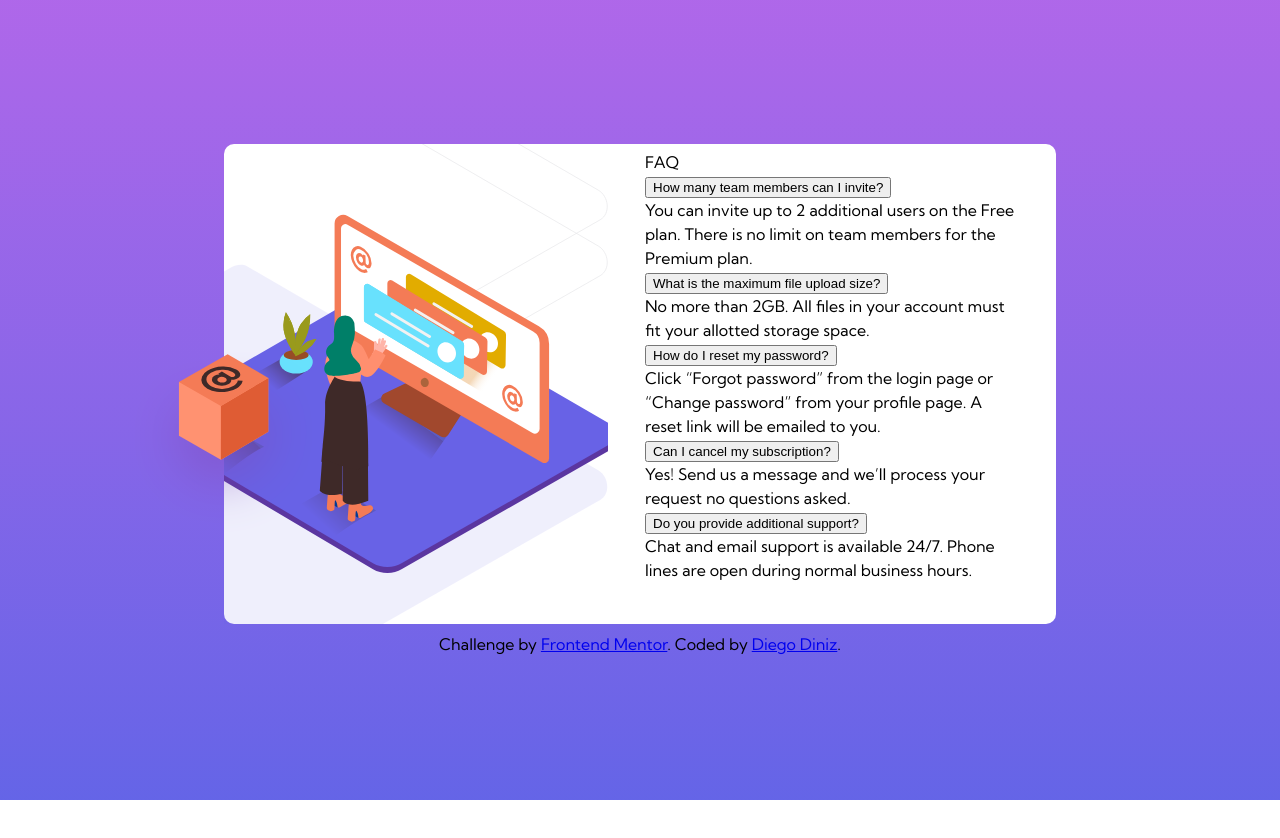
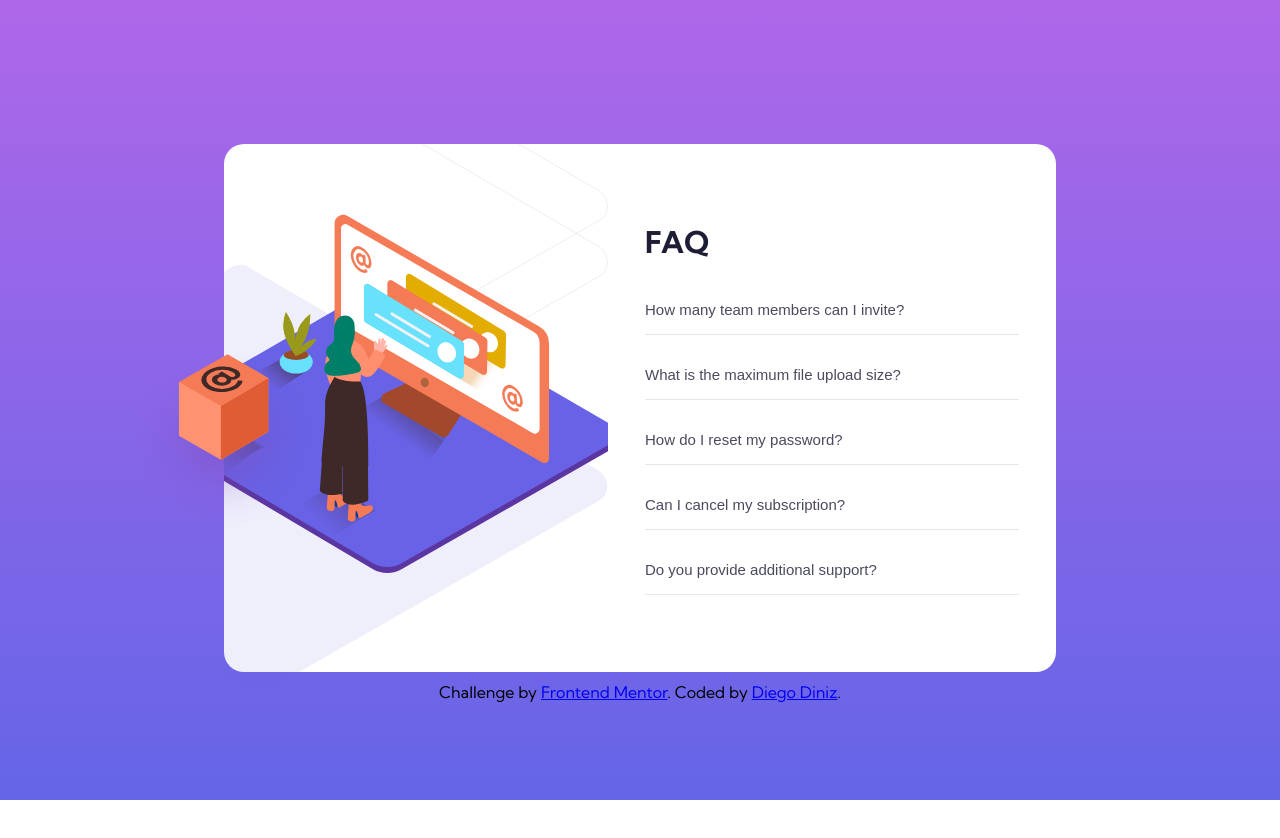
Before and after one commit to diegoadp/faq-accordion-card, a plain HTML site: page index.html in a window 1280 px wide. Shown: the top 838 px of the page. Before the commit the page ends 800 px from the top, so only its background shows below. Drawn offline with Linux system fonts and the light colour scheme.

Commit message:
Feat: Including accordion style

```diff
--- a/css/style.css
+++ b/css/style.css
@@ -19,7 +19,6 @@
 
 html {
     font-family: "Kumbh Sans", sans-serif;
-    font-size: 12 px;
     font-weight: 400;
     width: 100%;
     height: 100%;
@@ -34,23 +33,21 @@ body {
 .main-container {
     display: flex;
     width: 65%;
-    height: max-content;
     justify-content: center;
     align-items: center;
-    background-color: white;
-    border-radius: 10px;
+    background-color: #ffffff;
+    border-radius: 20px;
     margin: 18vh auto 1vh;
 }
 
 .image-container {
     width: 30vw;
-    height: 30em;
+    height: 33em;
     position: relative;
 }
 
 .image-container-desktop {
     width: 100%;
-    height: 30em;
     overflow: hidden;
 }
 
@@ -77,7 +74,45 @@ body {
 }
 
 .faq-container {
+    font-size: 15px;
     padding: 0 37px 37px 37px;
+}
+
+.faq-container h1 {
+    font-size: 30px;
+    font-weight: 700;
+    color: var(--very-dark-desaturated-blue);
+    margin: 50px 0px 20px;
+}
+
+.accordion {
+    font-size: 15px;
+    background-color: transparent;
+    color: var(--very-dark-grayish-blue);
+    cursor: pointer;
+    padding: 16px 0px;
+    width: 100%;
+    text-align: left;
+    border: none;
+    border-bottom: var(--light-grayish-blue) solid 1px;
+    transition: 0.4s;
+    margin-bottom: 5px;
+}
+
+.accordion.active, .accordion:hover {
+    font-weight: 700;
+}
+
+.accordion-content {
+    max-height: 0;
+    overflow: hidden;
+    transition: 0.4s ease-in-out;
+    margin-bottom: 10px;
+}
+
+.accordion-content.show {
+    color: var(--dark-grayish-blue);
+    max-height: 500px;
 }
 
 footer {
```
